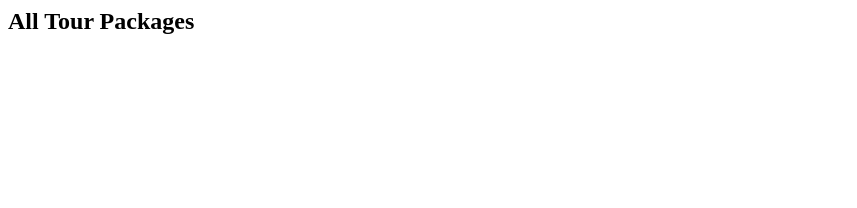
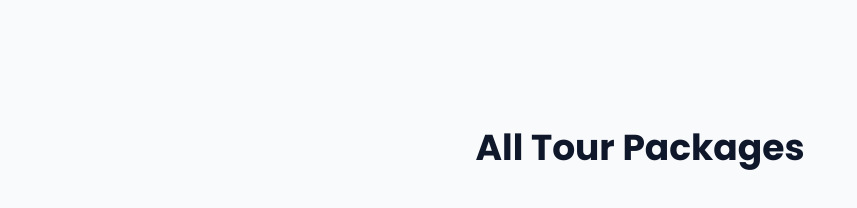
Before and after one commit to landmarktravelss/Landmarktravels, a plain HTML site: page tours.html in a window 1280 px wide. Shown: the whole page, without its empty margins (0-857 px from the left). Drawn offline with Linux system fonts and the light colour scheme.

Commit message:
Update tours.html

```diff
--- a/tours.html
+++ b/tours.html
@@ -1,3 +1,5 @@
+<link rel="stylesheet" href="style.css">
+<link rel="stylesheet" href="https://cdnjs.cloudflare.com/ajax/libs/font-awesome/6.5.0/css/all.min.css">
 <section class="section">
 <h2>All Tour Packages</h2>
 <div class="cards">
```
